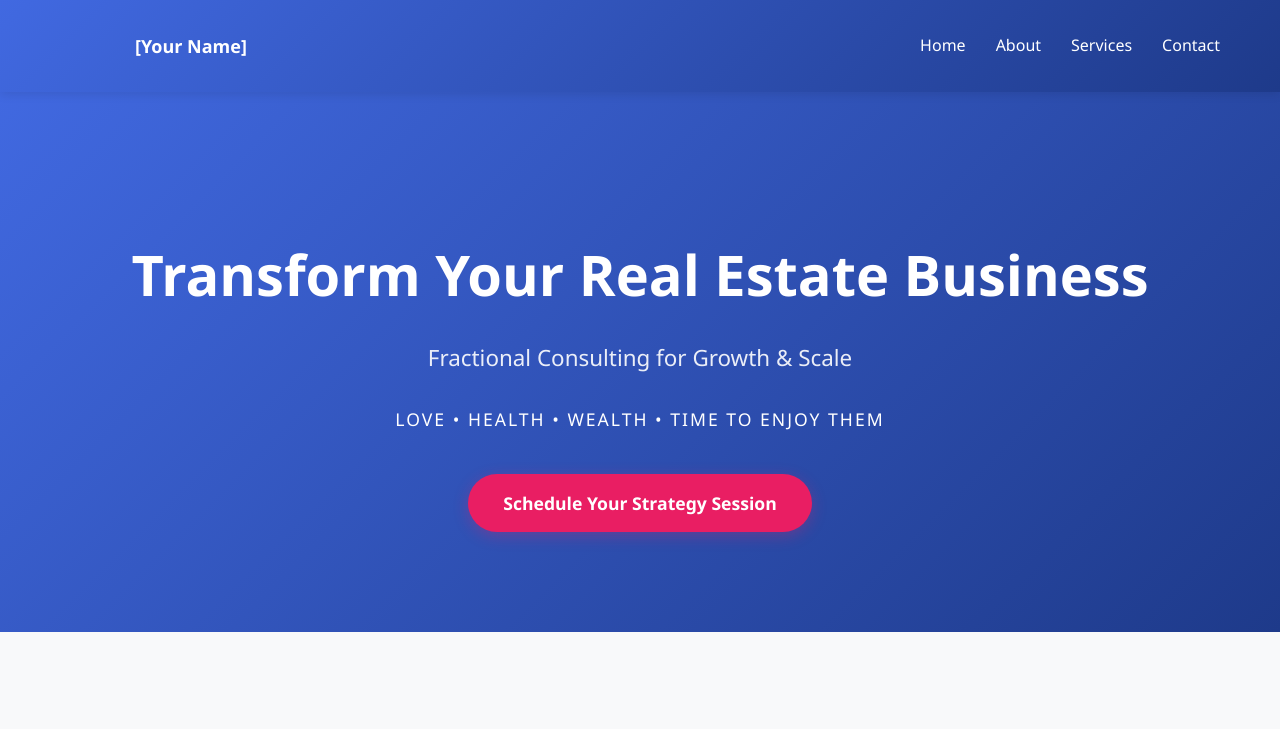
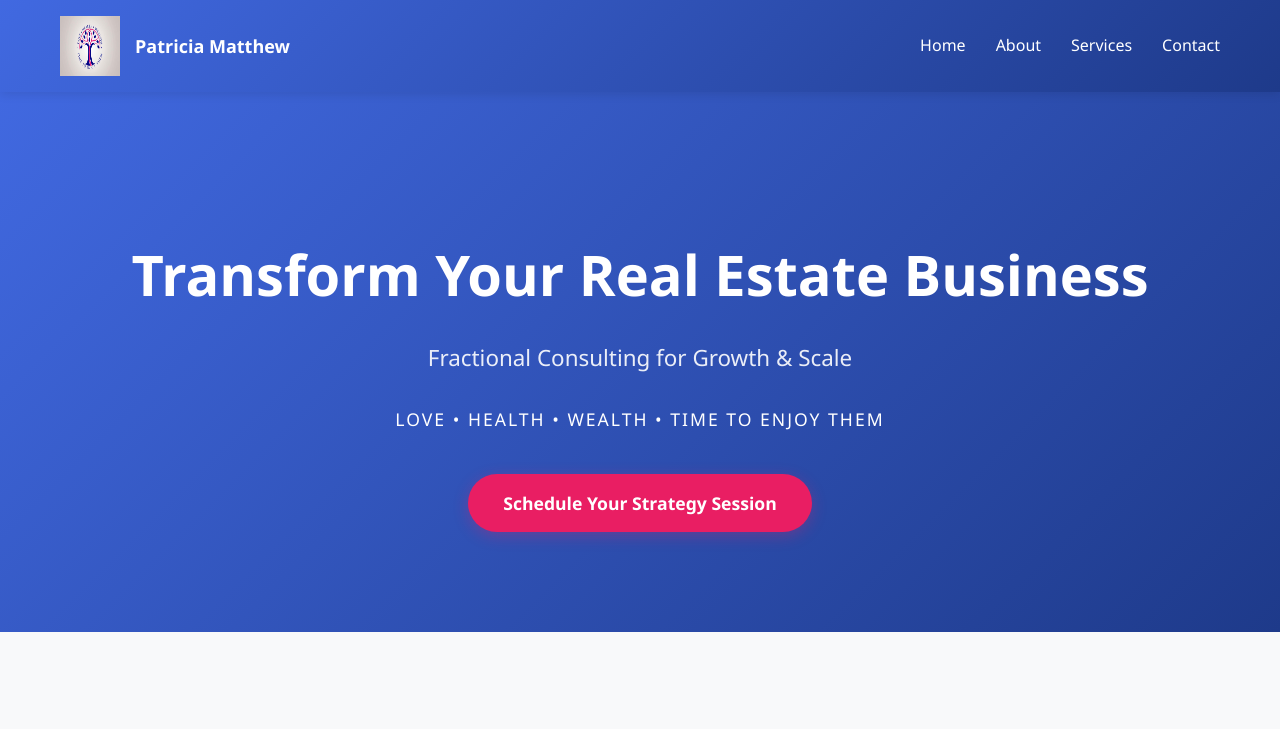
Before and after one commit to pepmatthew/patriciamatthew.github.io, a plain HTML site: page index.html in a window 1280 px wide. Shown: the top 729 px of the page. Drawn offline with Linux system fonts and the light colour scheme.

Commit message:
Update index.html

```diff
--- a/index.html
+++ b/index.html
@@ -401,9 +401,9 @@
         <nav class="container">
             <div class="logo-container">
                 <div class="logo-circle">
-                    <div class="logo-tree"></div>
+                    <img src="https://raw.githubusercontent.com/pepmatthew/patriciamatthew.github.io/main/LHWT%20(Logo).JPG" alt="Love Health Wealth Time Logo" class="logo-tree">
                 </div>
-                <div class="brand-text">[Your Name]</div>
+                <div class="brand-text">Patricia Matthew</div>
             </div>
             <ul class="nav-links">
                 <li><a href="#home">Home</a></li>
@@ -570,7 +570,7 @@
     <footer>
         <div class="container">
             <div class="footer-tagline">LOVE • HEALTH • WEALTH • TIME TO ENJOY THEM</div>
-            <p>&copy; 2024 [Your Name] - Fractional Real Estate Consulting. All rights reserved.</p>
+            <p>&copy; 2024 Patricia Matthew - Fractional Real Estate Consulting. All rights reserved.</p>
         </div>
     </footer>
 </body>
```
